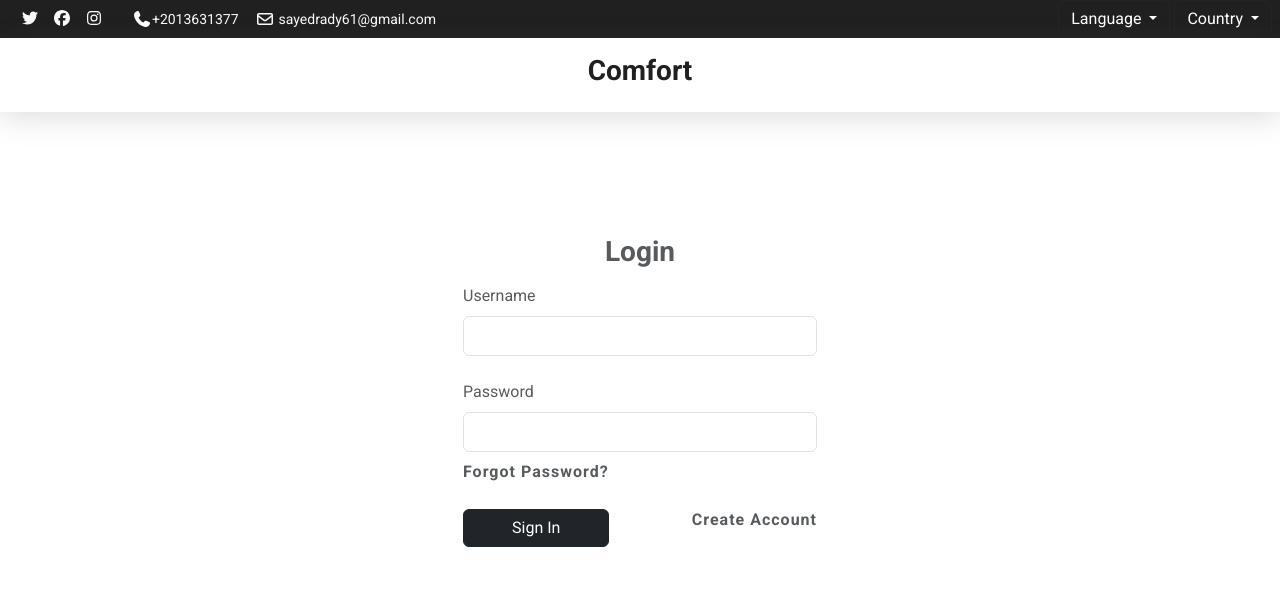
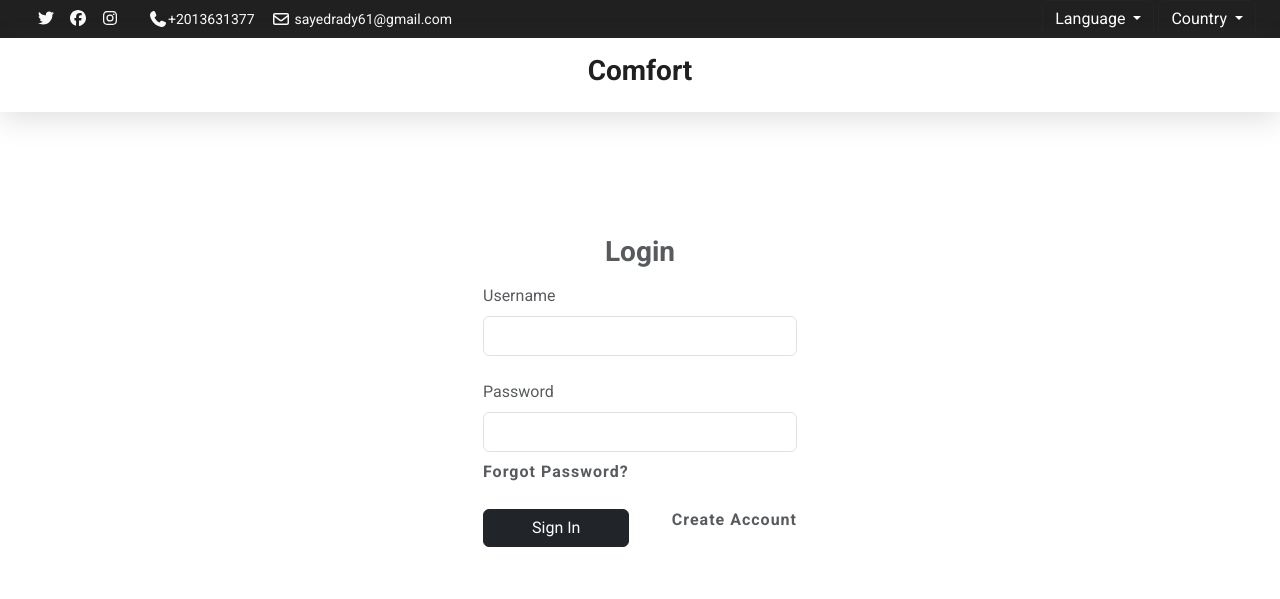
Before and after one commit to Elsayed-Rady-Elsayed/bootstrap-Comvort, a plain HTML site: page login.html in a window 1280 px wide. Drawn offline with Linux system fonts and the light colour scheme; a web font is replaced by a local one.

Commit message:
Update login.html

```diff
--- a/login.html
+++ b/login.html
@@ -15,7 +15,7 @@
   </head>
   <body>
     <div
-      class="loign communication-header text-light d-flex flex-row justify-content-between align-items-center px-2"
+      class="loign communication-header text-light d-flex flex-row justify-content-between align-items-center px-4"
     >
       <div
         class="left d-flex flex-row align-items-center justify-content-between"
@@ -94,7 +94,7 @@
       <form
         id="auth-form"
         action=""
-        style="width: 450px"
+        style="width: 410px"
         class="p-5 d-flex flex-column justify-content-center align-content-center gap-2"
       >
         <h3 class="text-center fw-bold fw-semibold opacity-75">Login</h3>
```
